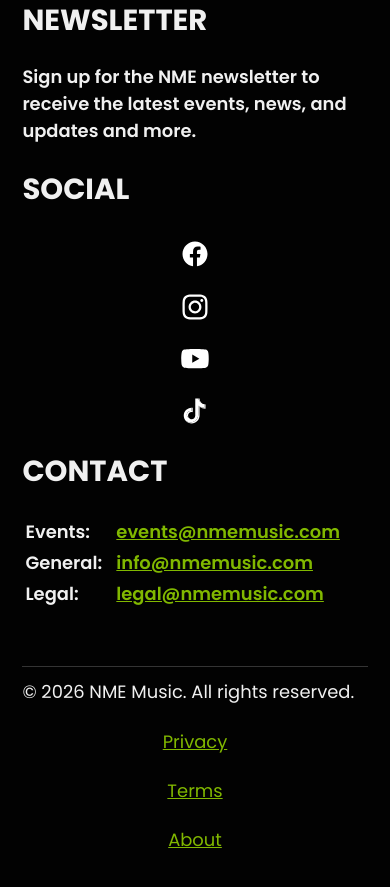
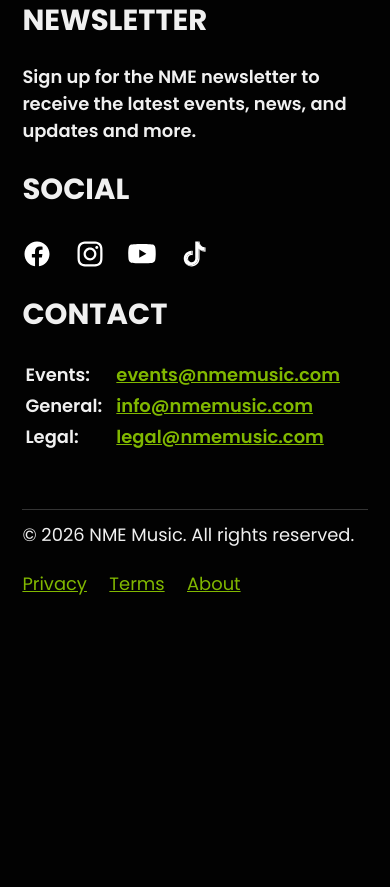
Before and after one commit to reche1405/nmemusic, a Flask app: page /contact in a window 390 px wide. Shown: the part 1946-2833 px from the top of the page. After the commit the page ends 2541 px from the top, so only its background shows below. Run offline with Flask 3, Linux system fonts and the light colour scheme; data that the repository does not hold is empty; some libraries are stand-ins or nearby versions.

Commit message:
Finished styling footer

```diff
--- a/core/static/css/style.css
+++ b/core/static/css/style.css
@@ -1777,10 +1777,7 @@ form {
         justify-content: center;
       }
 
-    footer .flex:not(.affiliates) {
-        flex-direction:column;
-        text-align:center;
-    }
+
 
     .overlay-section__text {
         margin-left: 0;
```
